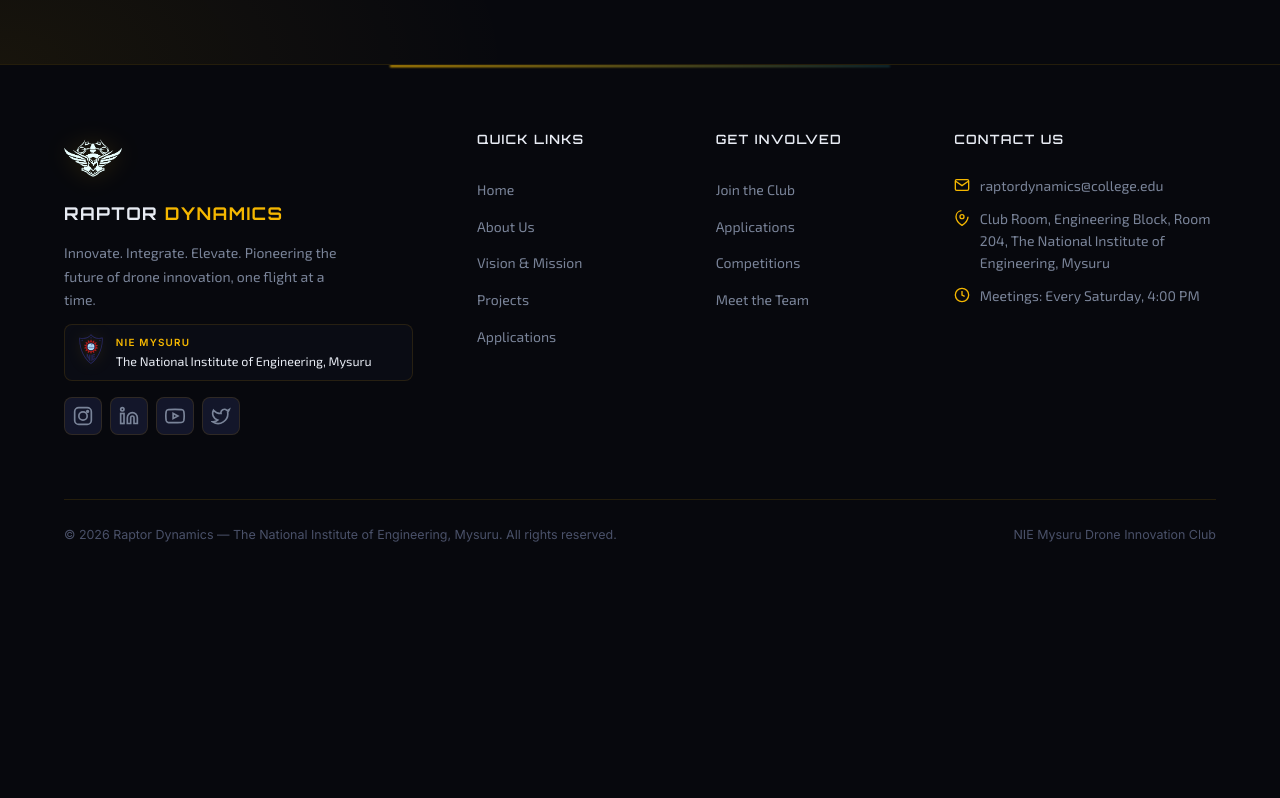
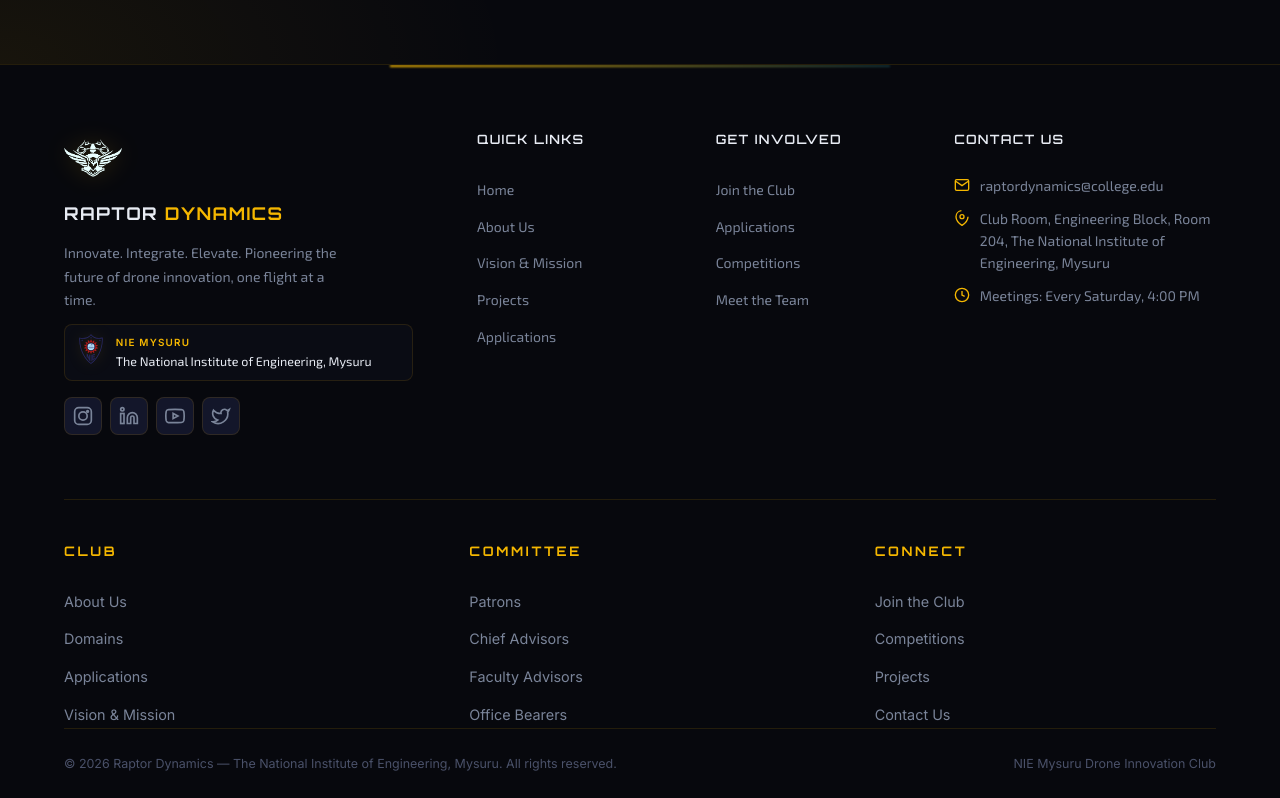
Before and after one commit to PradhaanMN/raptor_dynamics, a plain HTML site: page index.html in a window 1280 px wide. Shown: the part 8529-9327 px from the top of the page. Before the commit the page ends 9098 px from the top, so only its background shows below. Drawn offline with Linux system fonts and the light colour scheme.

Commit message:
Add end-of-footer Club Committee Connect link columns

```diff
--- a/assets/css/style.css
+++ b/assets/css/style.css
@@ -1936,6 +1936,43 @@ textarea { resize: vertical; }
   margin-top: 2px;
 }
 
+.footer-end-links {
+  margin-top: var(--space-lg);
+  padding-top: var(--space-lg);
+  border-top: 1px solid var(--clr-border);
+  display: grid;
+  grid-template-columns: repeat(3, minmax(0, 1fr));
+  gap: var(--space-xl);
+}
+
+.footer-end-col h5 {
+  font-family: var(--font-display);
+  font-size: 0.82rem;
+  font-weight: 700;
+  letter-spacing: 0.2em;
+  text-transform: uppercase;
+  color: var(--clr-accent);
+  margin-bottom: var(--space-md);
+}
+
+.footer-end-col ul {
+  display: flex;
+  flex-direction: column;
+  gap: 0.65rem;
+}
+
+.footer-end-col a {
+  font-family: var(--font-ui);
+  font-size: 0.9rem;
+  color: var(--clr-text-muted);
+  transition: var(--trans-fast);
+}
+
+.footer-end-col a:hover {
+  color: var(--clr-text);
+  padding-left: 6px;
+}
+
 .footer-bottom {
   padding-top: var(--space-md);
   border-top: 1px solid var(--clr-border);
@@ -2060,6 +2097,11 @@ textarea { resize: vertical; }
 
   .footer-grid {
     grid-template-columns: 1fr 1fr;
+  }
+
+  .footer-end-links {
+    grid-template-columns: repeat(3, minmax(0, 1fr));
+    gap: var(--space-lg);
   }
 }
 
@@ -2181,6 +2223,11 @@ textarea { resize: vertical; }
     gap: var(--space-lg);
   }
 
+  .footer-end-links {
+    grid-template-columns: 1fr;
+    gap: var(--space-md);
+  }
+
   .footer-bottom {
     flex-direction: column;
     text-align: center;
--- a/index.html
+++ b/index.html
@@ -756,7 +756,7 @@
             <li><a href="#team" id="footer-team">Meet the Team</a></li>
           </ul>
         </div>
-        <div class="footer-contact">
+        <div class="footer-contact" id="footer-contact">
           <h4>Contact Us</h4>
           <p>
             <svg width="16" height="16" viewBox="0 0 24 24" fill="none" stroke="currentColor" stroke-width="2"><path d="M4 4h16c1.1 0 2 .9 2 2v12c0 1.1-.9 2-2 2H4c-1.1 0-2-.9-2-2V6c0-1.1.9-2 2-2z"/><polyline points="22 6 12 13 2 6"/></svg>
@@ -772,6 +772,39 @@
           </p>
         </div>
       </div>
+
+      <div class="footer-end-links" aria-label="Footer quick navigation">
+        <div class="footer-end-col">
+          <h5>Club</h5>
+          <ul>
+            <li><a href="#about" id="footer-end-about">About Us</a></li>
+            <li><a href="#projects" id="footer-end-domains">Domains</a></li>
+            <li><a href="#applications" id="footer-end-applications">Applications</a></li>
+            <li><a href="#vision" id="footer-end-vision">Vision & Mission</a></li>
+          </ul>
+        </div>
+
+        <div class="footer-end-col">
+          <h5>Committee</h5>
+          <ul>
+            <li><a href="#team-patron" id="footer-end-patrons">Patrons</a></li>
+            <li><a href="#team-chief-advisor-me" id="footer-end-chief">Chief Advisors</a></li>
+            <li><a href="#team-advisor-ashok" id="footer-end-faculty">Faculty Advisors</a></li>
+            <li><a href="#team-student-president" id="footer-end-office">Office Bearers</a></li>
+          </ul>
+        </div>
+
+        <div class="footer-end-col">
+          <h5>Connect</h5>
+          <ul>
+            <li><a href="#join" id="footer-end-join">Join the Club</a></li>
+            <li><a href="#projects" id="footer-end-competitions">Competitions</a></li>
+            <li><a href="#projects" id="footer-end-projects">Projects</a></li>
+            <li><a href="#footer-contact" id="footer-end-contact">Contact Us</a></li>
+          </ul>
+        </div>
+      </div>
+
       <div class="footer-bottom">
         <p>&copy; 2026 Raptor Dynamics — The National Institute of Engineering, Mysuru. All rights reserved.</p>
         <p>NIE Mysuru Drone Innovation Club</p>
```
